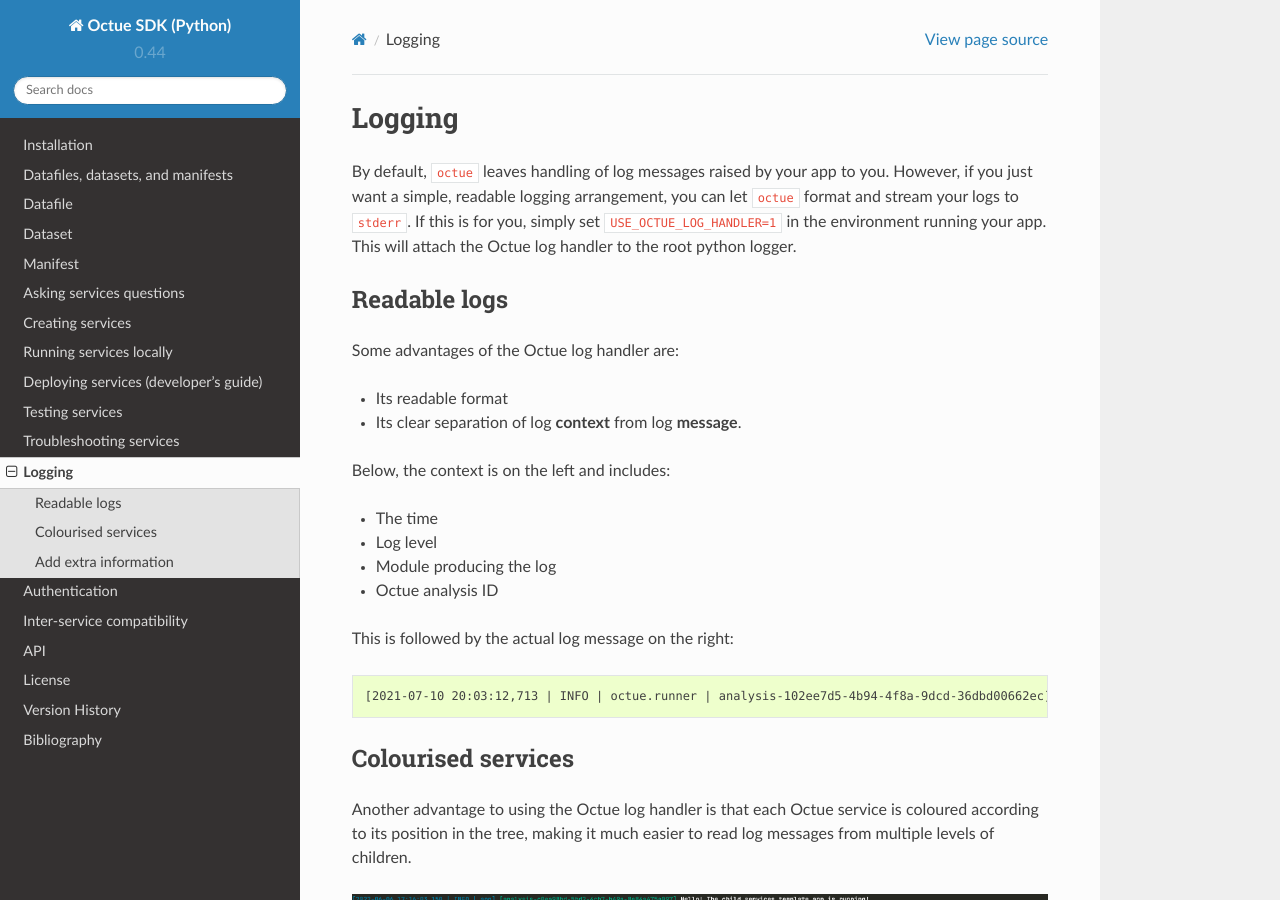
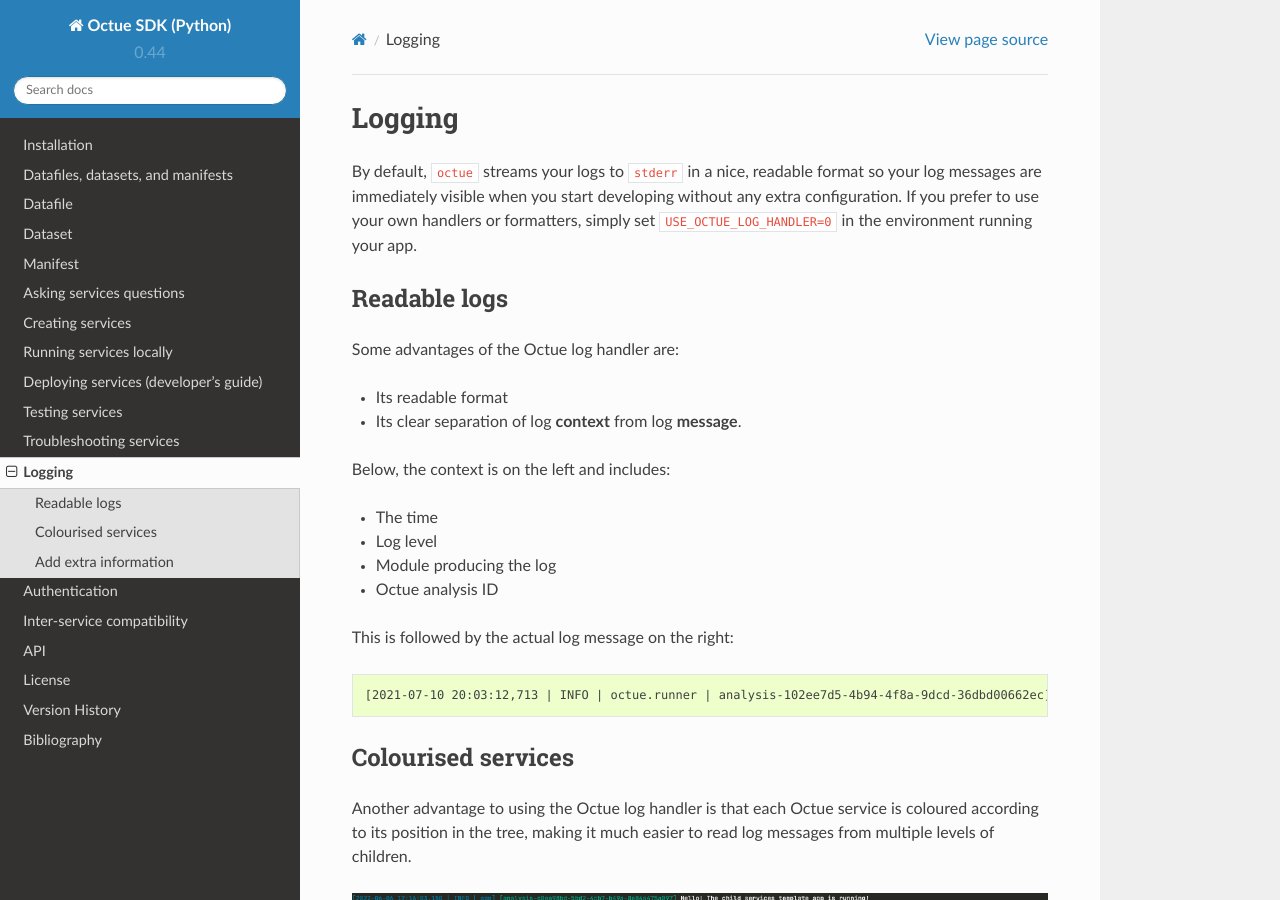
Before and after one commit to octue/octue-sdk-python, a Sphinx documentation site: the page built from docs/source/logging.rst, in a window 1280 px wide and 900 px high. Built offline with Sphinx 7.4.7 and the Read the Docs theme 2.0.0, drawn with Linux system fonts in a browser that asks for light colours.

Commit message:
FEA: Enable Octue log handler by default

```diff
--- a/docs/source/logging.rst
+++ b/docs/source/logging.rst
@@ -1,10 +1,9 @@
 =======
 Logging
 =======
-By default, ``octue`` leaves handling of log messages raised by your app to you. However, if you just want a simple,
-readable logging arrangement, you can let ``octue`` format and stream your logs to ``stderr``. If this is for you,
-simply set ``USE_OCTUE_LOG_HANDLER=1`` in the environment running your app. This will attach the Octue log handler to
-the root python logger.
+By default, ``octue`` streams your logs to ``stderr`` in a nice, readable format so your log messages are immediately
+visible when you start developing without any extra configuration. If you prefer to use your own handlers or formatters,
+simply set ``USE_OCTUE_LOG_HANDLER=0`` in the environment running your app.
 
 
 Readable logs
```
Also changed, not shown: 1 other file.
